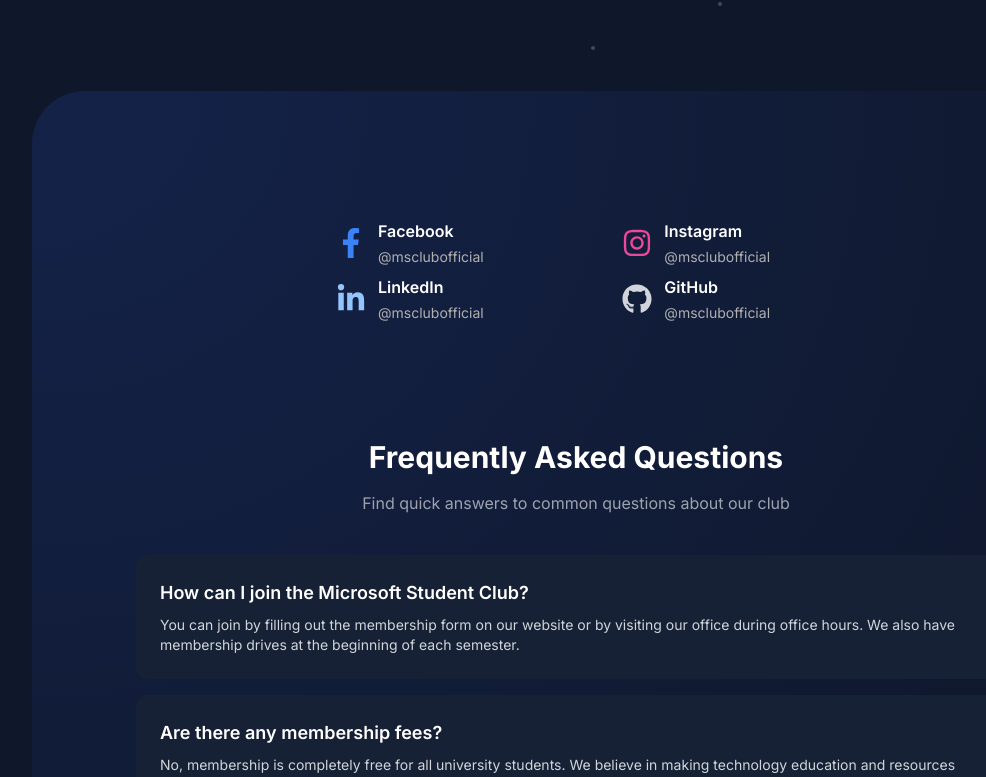
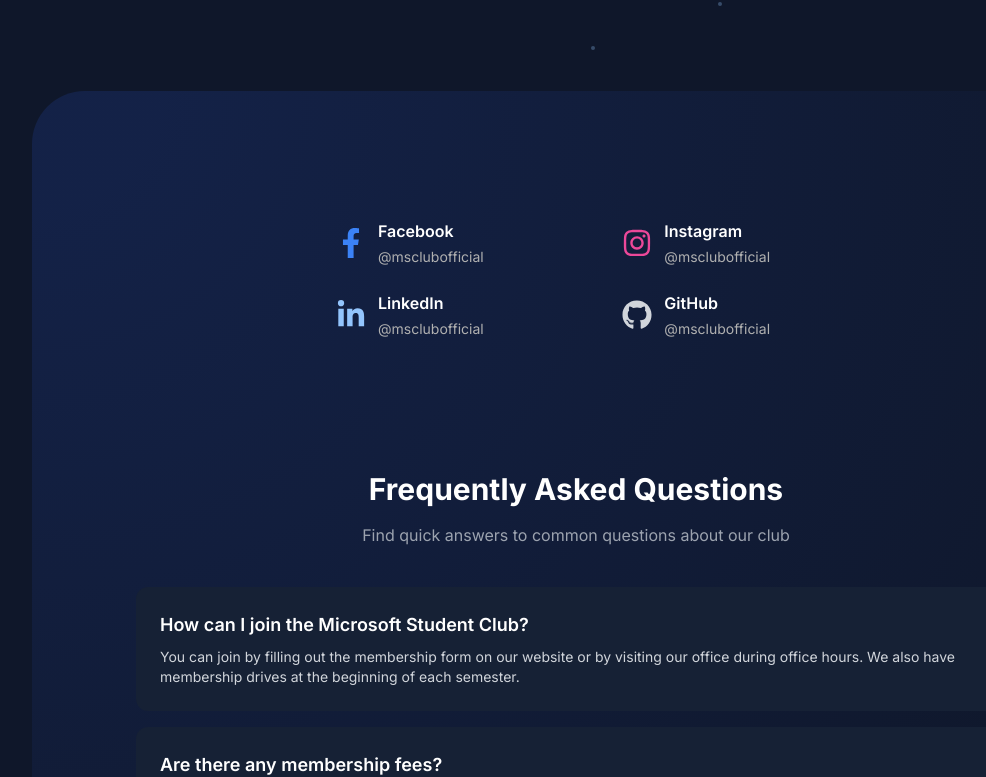
Before and after one commit to ms-club-sliit/msclubwebsite-v3, a Next.js app: page /contact in a window 1280 px wide. Shown: the part 821-1598 px from the top of the page, without its empty margins (64-1050 px from the left). Built offline with nearby package versions, Linux system fonts and the light colour scheme.

Commit message:
Added spacing between social icons for better layout in Contact page

```diff
--- a/src/app/contact/page.js
+++ b/src/app/contact/page.js
@@ -27,7 +27,7 @@
           {/* Social Icons Section */}
           <div className="pt-11 flex flex-wrap justify-between w-full max-w-[480px] mx-auto z-10 gap-4 md:gap-0">
             {/* Facebook */}
-            <div className="flex items-center gap-3 w-[45%] sm:w-[193.65px] h-[56px]">
+            <div className="flex items-center gap-3 w-[45%] sm:w-[193.65px] h-[56px] mb-4">
               <FaFacebookF className="text-blue-500 text-3xl" />
               <div>
                 <div className="text-white font-semibold text-base leading-7">
@@ -40,7 +40,7 @@
             </div>
 
             {/* Instagram */}
-            <div className="flex items-center gap-3 w-[45%] sm:w-[193.65px] h-[56px]">
+            <div className="flex items-center gap-3 w-[45%] sm:w-[193.65px] h-[56px] mb-4">
               <FaInstagram className="text-pink-500 text-3xl" />
               <div>
                 <div className="text-white font-semibold text-base leading-7">
@@ -53,7 +53,7 @@
             </div>
 
             {/* LinkedIn */}
-            <div className="flex items-center gap-3 w-[45%] sm:w-[193.65px] h-[56px]">
+            <div className="flex items-center gap-3 w-[45%] sm:w-[193.65px] h-[56px] mb-4">
               <FaLinkedinIn className="text-blue-300 text-3xl" />
               <div>
                 <div className="text-white font-semibold text-base leading-7">
@@ -66,7 +66,7 @@
             </div>
 
             {/* GitHub */}
-            <div className="flex items-center gap-3 w-[45%] sm:w-[193.65px] h-[56px]">
+            <div className="flex items-center gap-3 w-[45%] sm:w-[193.65px] h-[56px] mb-4">
               <FaGithub className="text-gray-300 text-3xl" />
               <div>
                 <div className="text-white font-semibold text-base leading-7">
```
